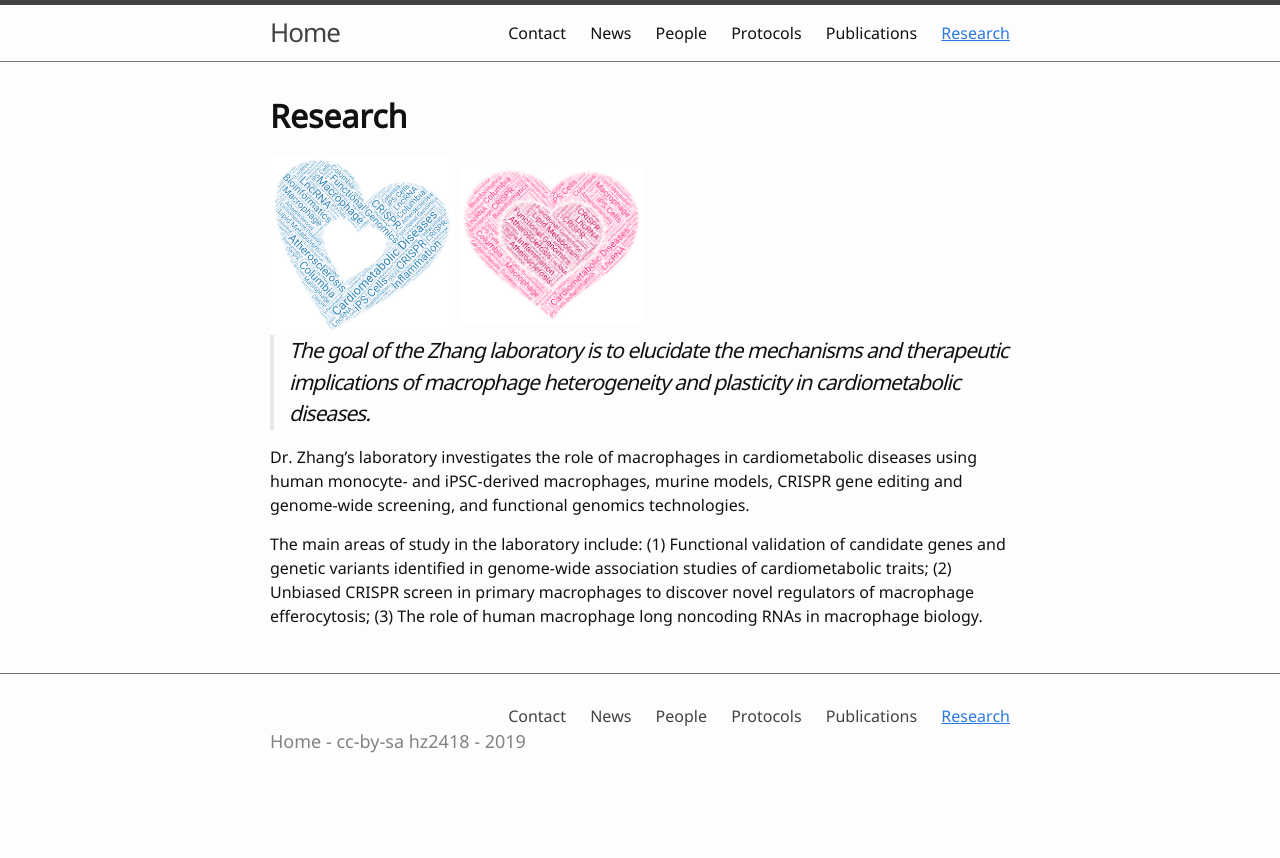
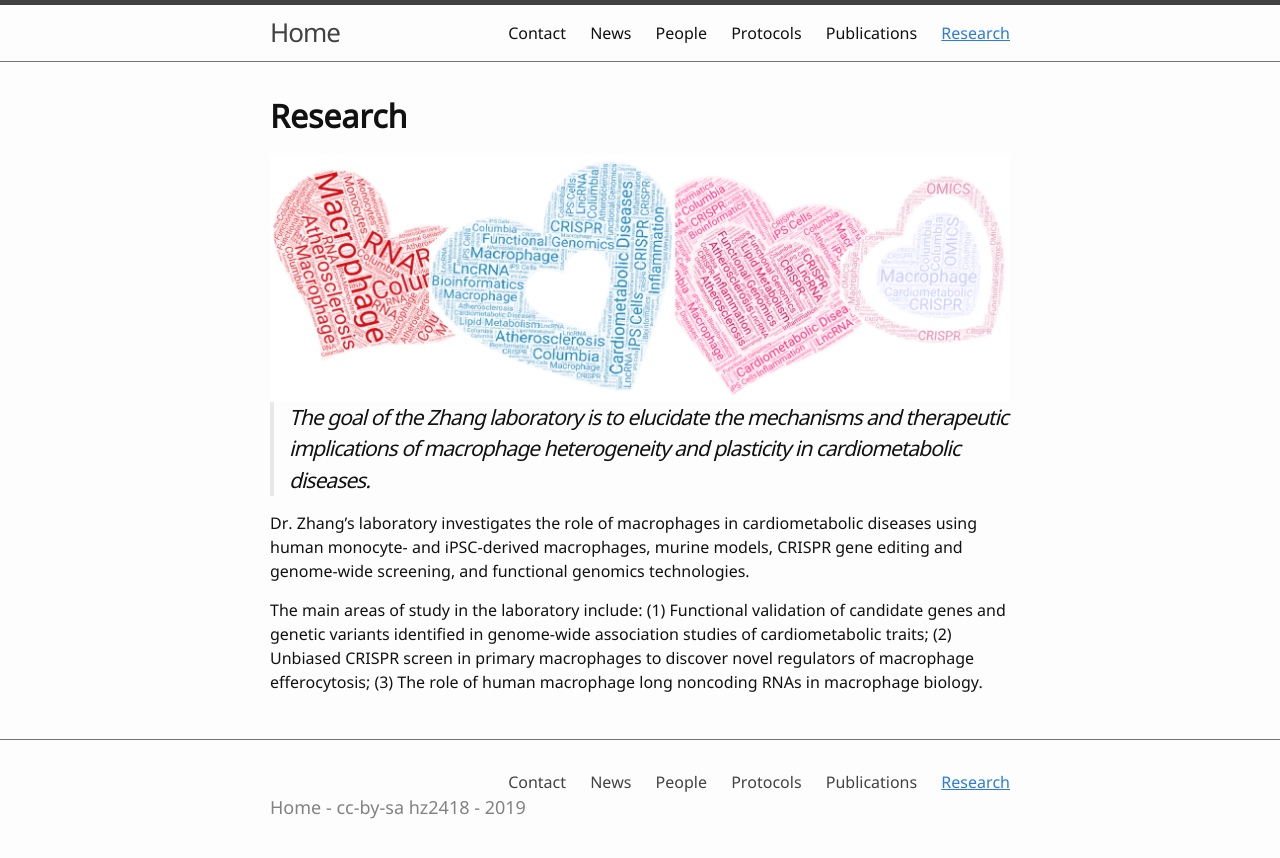
Before and after one commit to hanruizhang/zhanglab, a Jekyll site: the page built from Research.md, in a window 1280 px wide. Shown: the top 858 px of the page. Built offline with Jekyll 4.4.1, drawn with Linux system fonts in a browser that asks for light colours.

Commit message:
Update Research.md

```diff
--- a/Research.md
+++ b/Research.md
@@ -5,8 +5,7 @@ nav: true
 
 # **Research**
 <div>
-  <img src="{{ '/images/Word_Art2.png' | absolute_url }}" alt="Heart2" style="width:25%;" >
-  <img src="{{ '/images/Word_Art3.png' | absolute_url }}" alt="Heart3" style="width:25%;" >
+  <img src="{{ '/images/Heart.gif' | absolute_url }}" alt="Heart" >
 </div>
 
 >### _The goal of the Zhang laboratory is to elucidate the mechanisms and therapeutic implications of macrophage heterogeneity and plasticity in cardiometabolic diseases._
```
